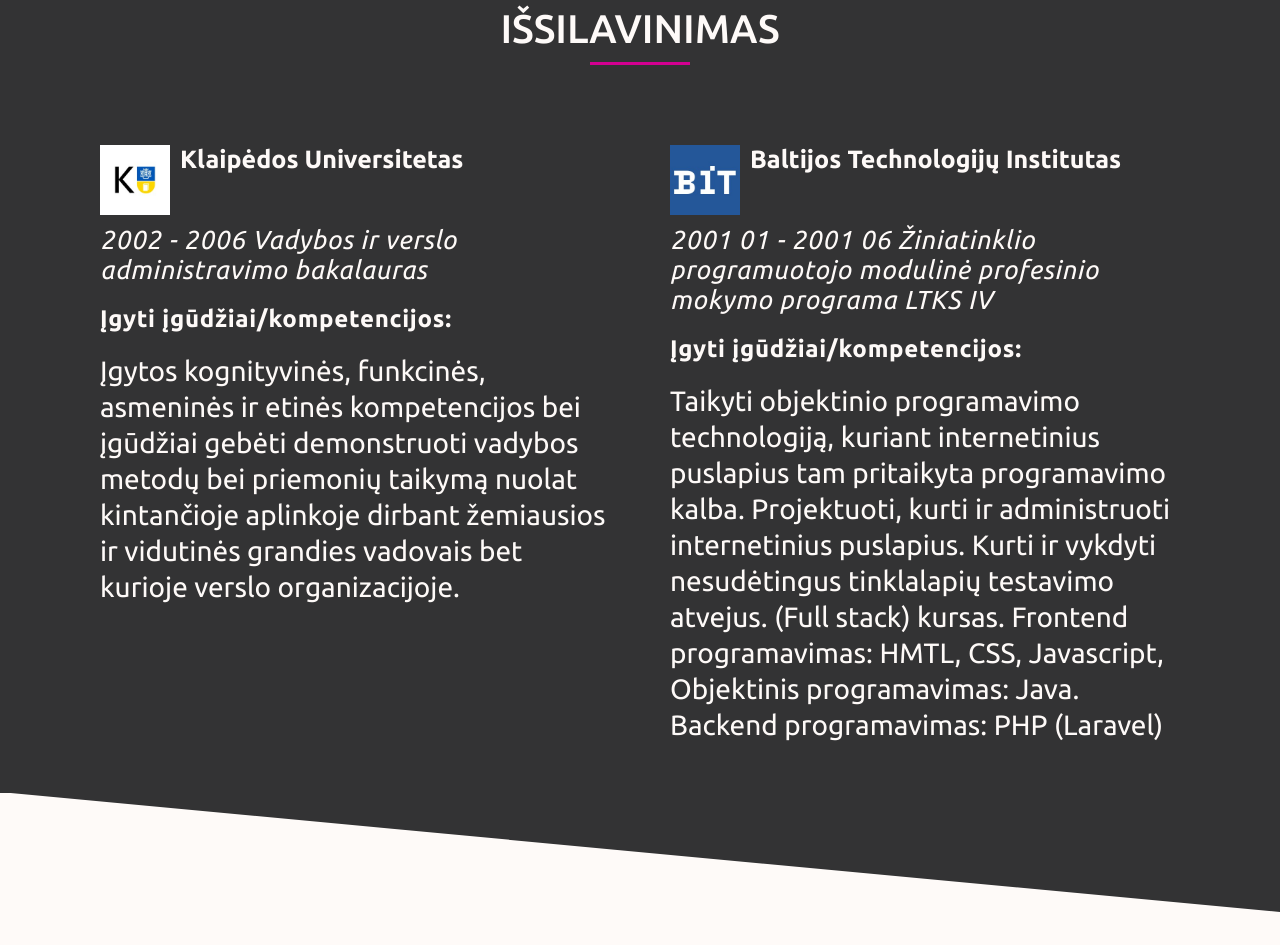
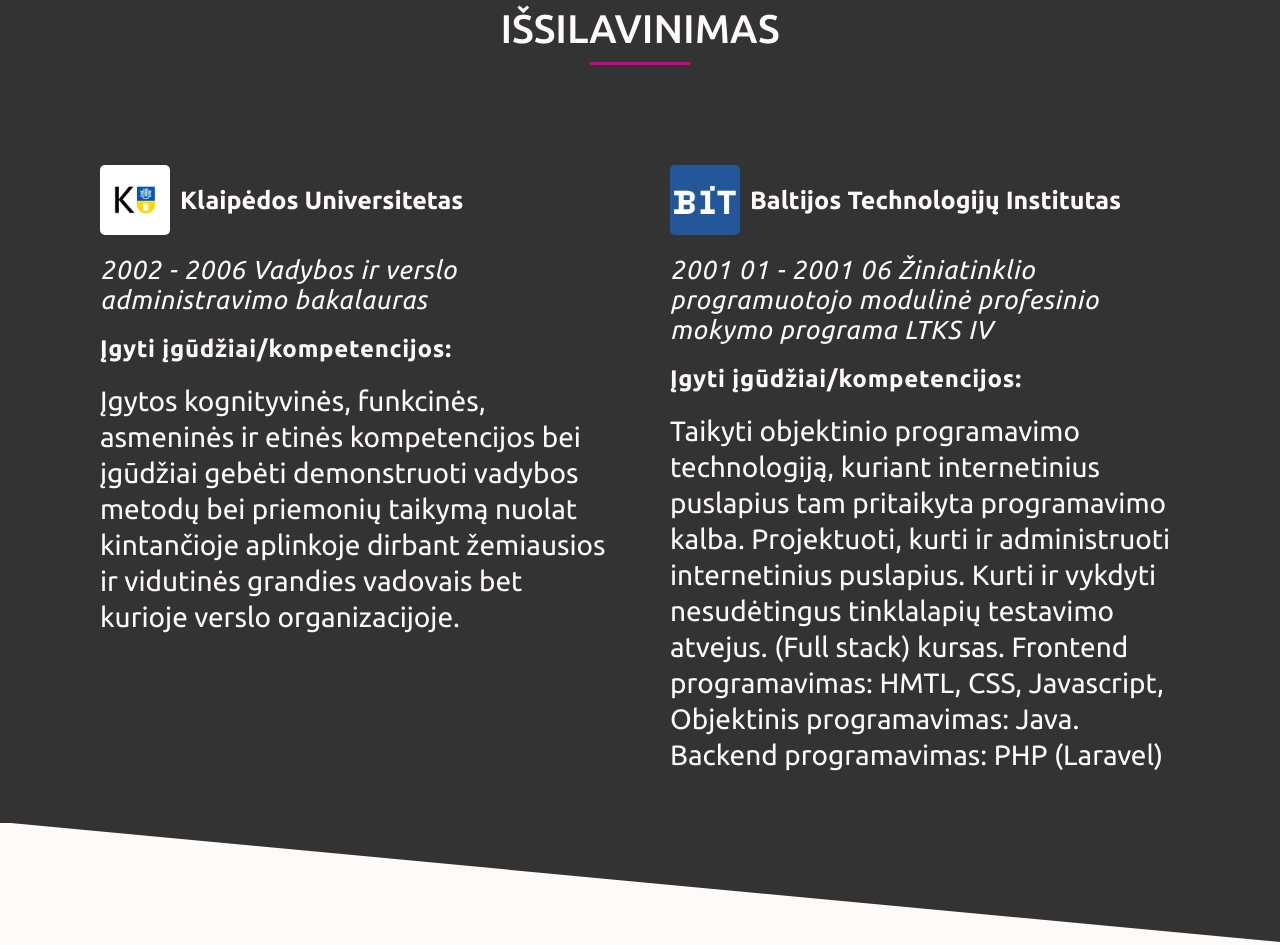
Before and after one commit to zvlzvl/My-portfolio, a website with bundled scripts: page index.html in a window 1280 px wide. Shown: the part 950-1895 px from the top of the page. Built offline with nearby package versions, Linux system fonts and the light colour scheme.

Commit message:
small defects

```diff
--- a/css/components/about.css
+++ b/css/components/about.css
@@ -1,15 +1,12 @@
 .title {
     width: 100%;
-    display: inline-block;
-
+    display: flex;
+    align-items: center;
+    margin: 20px 0;
 }
 
 div.title h3 {
-    margin-left: 80px;
-    /*  font-size: 30px;
     margin-left: 10px;
-    padding: 0;
-    margin-top: 0; */
 }
 
 h3 {
@@ -18,4 +15,5 @@ h3 {
 
 div.title img {
     float: left;
+    border-radius: 5px;
 }
```
